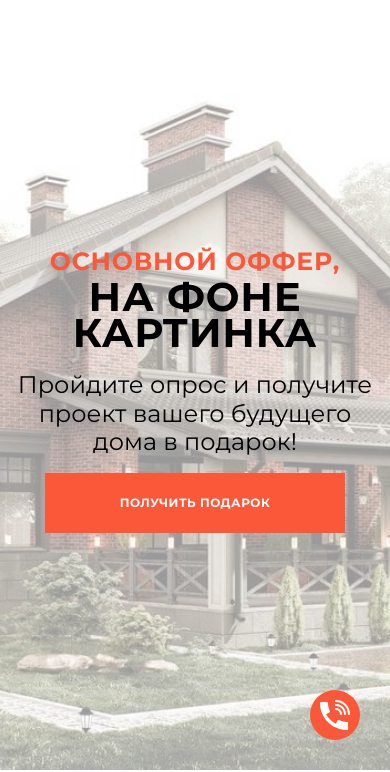
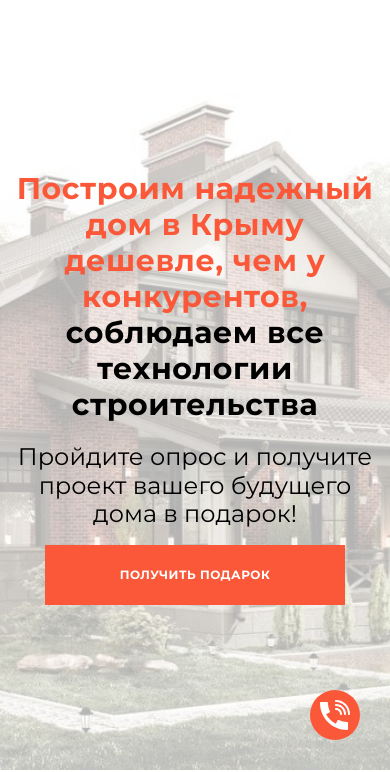
Before and after one commit to Artem-Zhuravlev/matryoshkaspb, a website: page app/index.html in a window 390 px wide. Shown: the part 74-846 px from the top of the page. Drawn offline with Linux system fonts and the light colour scheme.

Commit message:
fix bugs

```diff
--- a/app/index.html
+++ b/app/index.html
@@ -69,12 +69,13 @@
 				<div class="row">
 					<div class="col-12">
 						<h1 class="h2">
-							<span>Основной оффер,</span>
-							 на фоне картинка
+							<span>Построим надежный дом в Крыму дешевле, чем у конкурентов,</span>
+							соблюдаем все технологии строительства
 						</h1>
 						<strong class="h4 mb-3">Пройдите опрос и получите проект вашего будущего дома в подарок!</strong>
 						<button class="btn btn-orange" data-toggle="modal" data-target="#quiz-modal" data-whatever="О нас">ПОЛУЧИТЬ ПОДАРОК</button>
 					</div>
+
 				</div>
 			</div>
 		</div>
@@ -297,8 +298,8 @@
 				<div class="row">
 					<div class="col-12">
 						<h3 class="h2">
-							<span>Основной оффер,</span>
-							 на фоне картинка
+							<span>Построим надежный дом в Крыму дешевле, чем у конкурентов,</span>
+							соблюдаем все технологии строительства
 						</h3>
 						<strong class="h4 mb-3">Пройдите опрос и получите проект вашего будущего дома в подарок!</strong>
 						<button class="btn btn-orange" data-toggle="modal" data-target="#quiz-modal" data-whatever="О нас">ПОЛУЧИТЬ ПОДАРОК</button>
--- a/app/sass/helpers/_typography.sass
+++ b/app/sass/helpers/_typography.sass
@@ -1,20 +1,21 @@
 .h2
 	display: block
-	margin-bottom: 60px
-	font-size: 80px
+	margin-bottom: 30px
+	font-size: 60px
 	font-weight: 700
 	line-height: 90%
 	letter-spacing: .02em
-	text-transform: uppercase
+	//text-transform: uppercase
 	span
 		display: block
-		font-size: 50px;
+		//font-size: 40px;
 		color: $accent
 	@media(max-width: 767px)
 		margin-bottom: 20px
-		font-size: 40px
+		font-size: 30px
+		line-height: 1.2
 		span
-			font-size: 25px
+			font-size: 30px
 
 .h3
 	display: block
--- a/app/sass/main.sass
+++ b/app/sass/main.sass
@@ -299,7 +299,7 @@
 		right: 0
 		margin: auto
 		z-index: -1
-		background-color: rgba(255, 255, 255, .6)
+		background-color: rgba(255, 255, 255, .7)
 
 .sec-1
 	display: flex
@@ -309,7 +309,8 @@
 	background: url(../images/dest/house-bg.jpg)no-repeat center
 	background-size: cover
 	text-align: center
-	height: calc(100vh - 80px)
+	min-height: calc(100vh - 80px)
+	padding: 40px 0
 	.btn
 		max-width: 300px
 		margin: auto
```
Also changed, not shown: app/css/app.min.css.
